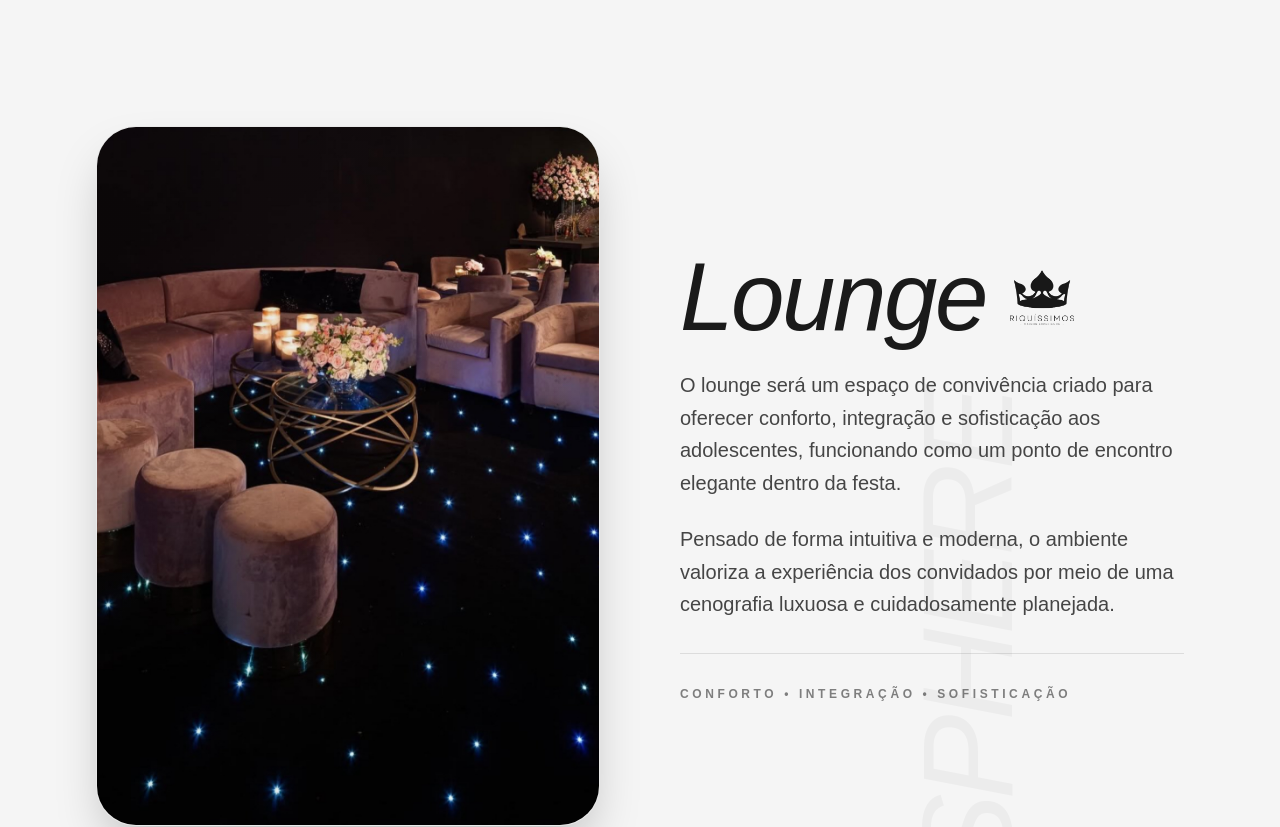
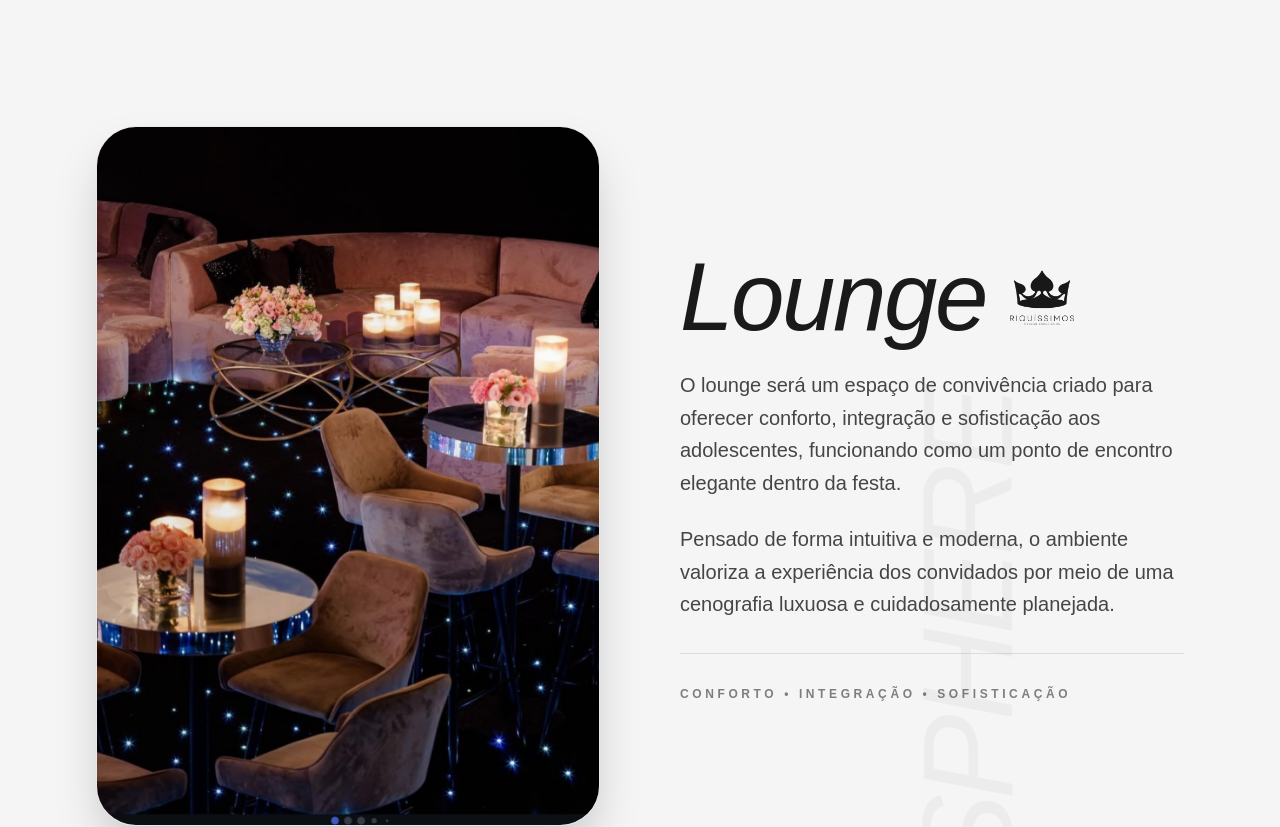
Before and after one commit to zMadaah/silvanaorder, a Next.js app: page / in a window 1280 px wide. Shown: the part 7220-8047 px from the top of the page. Built offline with nearby package versions, Linux system fonts and the light colour scheme; a web font is replaced by a local one.

Commit message:
img lounge

```diff
--- a/src/section/lounge/lounge.tsx
+++ b/src/section/lounge/lounge.tsx
@@ -17,7 +17,7 @@ export default function LoungeSection() {
         {/* Coluna da Esquerda: Imagem do Lounge */}
         <div className="relative h-[500px] md:h-[700px] w-full rounded-[40px] overflow-hidden shadow-2xl border border-black/5 order-2 lg:order-1">
           <Image
-            src="/assets/lounge2.png" // Certifique-se de ter esta imagem na pasta public/assets
+            src="/assets/lounges.png" // Certifique-se de ter esta imagem na pasta public/assets
             alt="Cenografia de Lounge Luxuosa"
             fill
             className="object-cover hover:scale-105 transition-transform duration-700"
```
